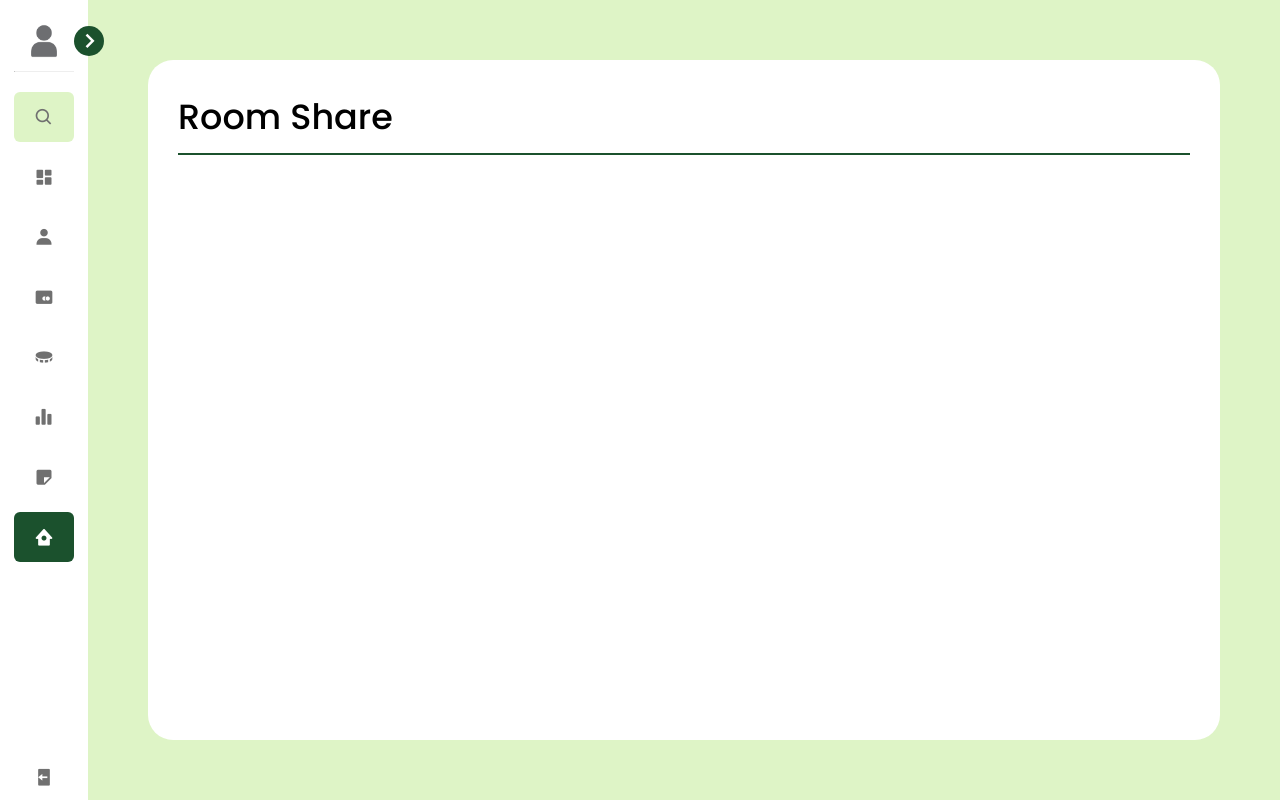
After one commit to Rolfdood/App_Dev_Final, a PHP site: page /php/share.php in a window 1280 px wide. The commit adds this page. Run offline with PHP 8.4, Linux system fonts and the light colour scheme.

Commit message:
CARPIO - June 25, 2024
Added user side pages.
Created different folders.
Added script for navbar.

```diff
--- a/Stylesheets/general.css
+++ /dev/null
@@ -1,4 +0,0 @@
-* {
-    margin: 0;
-    padding: 0;
-}
--- a/index.php
+++ b/index.php
@@ -29,6 +29,8 @@ if (isset($_POST["login"]) && $_POST["register"] == "") {
       </div>
       <br>
     </form>
+
+    <a href="php/dashboard.php">Dashboard</a>
   </div>
 </body>
 
--- /dev/null
+++ b/php/share.php
@@ -0,0 +1,25 @@
+<!DOCTYPE html>
+<html lang="en">
+    <head>
+        <meta charset="UTF-8">
+        <meta name="viewport" content="width=device-width, initial-scale=1.0">
+        <link href='https://unpkg.com/boxicons@2.1.4/css/boxicons.min.css' rel='stylesheet'>
+        <link rel="stylesheet" href="../styles/general.css">
+        <link rel="stylesheet" href="../styles/user.css">
+        <title>Dashboard</title>
+    </head>
+
+    <body>
+        <!-- NAVBAR -->
+        <?php
+            $current = 'rmshare';
+            include "sidebar.php";
+        ?>
+
+        <!-- CONTAINER -->
+        <section class="container">
+            <h1>Room Share</h1>
+            <hr>
+        </section>
+    </body>
+</html>
--- /dev/null
+++ b/php/sidebar.php
@@ -0,0 +1,83 @@
+<nav class="sidebar close">
+    <header>
+        <div class="image-text">
+            <span class="image">
+                <img src="../src/user_default.png" alt="logo">
+            </span>
+
+            <div class="text header-text">
+                <!-- INPUT!!! -->
+                 <!-- USE SESSION -->
+                <span class="uname">TEST 1</span>
+                <span class="userID">UID: 0000000001</span>
+            </div>
+        </div>
+
+        <i class='bx bx-chevron-right toggle'></i>
+    </header>
+
+    <hr>
+
+    <div class="menu-bar">
+        <div class="menu">
+            <li class="search-box">
+                    <i class='bx bx-search icon'></i>
+                    <input type="search" name="" id="" placeholder="SEARCH">
+            </li>
+            <ul class="menu-links">
+                <li class="nav-link" <?php if ($current == 'dashboard') echo 'id="current"'; ?>>
+                    <a href="dashboard.php" id="">
+                        <i class='bx bxs-dashboard icon' ></i>
+                        <span class="text nav-text">Dashboard</span>
+                    </a>
+                </li>
+                <li class="nav-link" <?php if ($current == 'profile') echo 'id="current"'; ?>>
+                    <a href="profile.php" id="">
+                        <i class='bx bxs-user icon' ></i>
+                        <span class="text nav-text">Profile</span>
+                    </a>
+                </li>
+                <li class="nav-link" <?php if ($current == 'expense') echo 'id="current"'; ?>>
+                    <a href="expense.php" id="">
+                        <i class='bx bxs-credit-card-alt icon' ></i>
+                        <span class="text nav-text">Expenses</span>
+                    </a>
+                </li>
+                <li class="nav-link" <?php if ($current == 'income') echo 'id="current"'; ?>>
+                    <a href="income.php" id="">
+                        <i class='bx bxs-coin icon' ></i>
+                        <span class="text nav-text">Income</span>
+                    </a>
+                </li>
+                <li class="nav-link" <?php if ($current == 'summary') echo 'id="current"'; ?>>
+                    <a href="summary.php" id="">
+                        <i class='bx bxs-bar-chart-alt-2 icon' ></i>
+                        <span class="text nav-text">Summary</span>
+                    </a>
+                </li>
+                <li class="nav-link" <?php if ($current == 'budget') echo 'id="current"'; ?>>
+                    <a href="budget.php" id="">
+                        <i class='bx bxs-note icon' ></i>
+                        <span class="text nav-text">Budget Plan</span>
+                    </a>
+                </li>
+                <li class="nav-link" <?php if ($current == 'rmshare') echo 'id="current"'; ?>>
+                    <a href="share.php" id="">
+                        <i class='bx bxs-home-circle icon' ></i>
+                        <span class="text nav-text">Room Share</span>
+                    </a>
+                </li>
+            </ul>
+        </div>
+        <div class="bottom-content">
+            <li class="nav-link">
+                <a href="#" id="">
+                    <i class='bx bxs-log-out icon' ></i>
+                    <span class="text nav-text">Log Out</span>
+                </a>
+            </li>
+        </div>
+    </div>
+
+    <script src="../scripts/sidebar.js"></script>
+</nav>
--- /dev/null
+++ b/scripts/sidebar.js
@@ -0,0 +1,8 @@
+const body = document.querySelector("body"),
+    sidebar = document.querySelector(".sidebar"),
+    toggle = document.querySelector(".toggle"),
+    btn_search = document.querySelector(".search-box");
+
+    toggle.addEventListener("click", () => {
+        sidebar.classList.toggle("close");
+    });
--- /dev/null
+++ b/styles/general.css
@@ -0,0 +1,29 @@
+@import url('https://fonts.googleapis.com/css2?family=Poppins:ital,wght@0,100;0,200;0,300;0,400;0,500;0,600;0,700;0,800;0,900;1,100;1,200;1,300;1,400;1,500;1,600;1,700;1,800;1,900&display=swap');
+
+:root {
+    --body-color: #DEF4C6;
+    --sidebar-color: #FFF;
+    --primary-color: #1B512D;
+    --primary-color-light: #DEF4C6;
+    --toggle-color: #DDD;
+    --text-color: #707070;
+    --container-color: #fff;
+
+    --transition-1: all 0.2s ease;
+    --transition-2: all 0.3s ease;
+    --transition-3: all 0.4s ease;
+    --transition-4: all 0.5s ease;
+}
+
+* {
+    margin: 0;
+    padding: 0;
+    font-family: "Poppins", sans-serif;
+    box-sizing: border-box;
+}
+
+body {
+    width: 100%;
+    height: 100%;
+    background: var(--body-color);
+}
--- /dev/null
+++ b/styles/user.css
@@ -0,0 +1,204 @@
+@import url("general.css");
+
+body {
+    height: 100vh;
+    background: var(--body-color);
+    position: absolute;
+    top: 0;
+}
+
+/* SIDEBAR */
+.sidebar {
+    position: fixed;
+    top: 0;
+    left: 0;
+    height: 100%;
+    width: 250px;
+    padding: 10px 14px;
+    background-color: var(--sidebar-color);
+    transition: var(--transition-4);
+    z-index: 100;
+    padding-top: 20px;
+}
+
+.sidebar.close {
+    width: 88px;
+}
+
+.sidebar .text {
+    font-size: 16px;
+    font-weight: 500;
+    color: var(--text-color);
+    transition: var(--transition-2);
+    white-space: nowrap;
+}
+
+.sidebar.close .text {
+    opacity: 0;
+}
+
+.sidebar .image {
+    min-width: 60px;
+    display: flex;
+    align-items: center;
+    justify-content: center;
+}
+
+
+.sidebar li {
+    height: 50px;
+    margin-top: 10px;
+    list-style: none;
+    display: flex;
+    align-items: center;
+}
+
+.sidebar li .icon {
+    display: flex;
+    align-items: center;
+    justify-content: center;
+    font-size: 20px;
+    min-width: 60px;
+}
+
+.sidebar li .icon ,
+.sidebar li .text {
+    color: var(--text-color);
+    transition: var(--transition-1);
+}
+
+.sidebar header {
+    position: relative;
+}
+
+.sidebar .image-text img {
+    width: 40px;
+    border-radius: 6px;
+}
+
+.sidebar header .image-text {
+    display: flex;
+    align-items: center;
+}
+
+header .image-text .header-text {
+    display: flex;
+    flex-direction: column;
+}
+
+.header-text .uname {
+    font-weight: 600;
+}
+
+.header-text .userID {
+    margin-top: -2px;
+    font-size: 12px;
+}
+
+.sidebar header .toggle {
+    position: absolute;
+    top: 50%;
+    right: -30px;
+    transform: translateY(-50%) scaleX(-1);
+    height: 30px;
+    width: 30px;
+    background: var(--primary-color);
+    justify-content: center;
+    border-radius: 50%;
+    color: var(--sidebar-color);
+    font-size: 30px;
+    transition: var(--transition-3);
+}
+
+.sidebar.close header .toggle {
+    transform: translateY(-50%);
+}
+
+.sidebar .search-box {
+    background: var(--primary-color-light);
+    border-radius: 6px;
+}
+
+.search-box input {
+    height: 100%;
+    width: 100%;
+    outline: none;
+    border: none;
+    border-radius: 6px;
+    background: var(--primary-color-light);
+}
+
+.sidebar li a {
+    height: 100%;
+    width: 100%;
+    display: flex;
+    align-items: center;
+    text-decoration: none;
+    border-radius: 6px;
+    transition: var(--transition-3);
+}
+
+.sidebar li a:hover {
+    background: var(--primary-color);
+}
+
+.sidebar li a:hover .icon,
+.sidebar li a:hover .text {
+    color: var(--sidebar-color);
+}
+
+#current a {
+    background: var(--primary-color) !important;
+}
+
+#current a .text,
+#current a .icon {
+    color: var(--sidebar-color) !important;
+}
+
+.sidebar .menu-bar {
+    height: calc(100% - 50px);
+    display: flex;
+    flex-direction: column;
+    justify-content: space-between;
+}
+
+hr {
+    border-top: 2px gray;
+    margin-top: 10px;
+    margin-bottom: 10px;
+}
+
+.sidebar.close li a:hover ~ .sidebar.close .text {
+    opacity: 100;
+}
+
+
+/* CONTAINER */
+
+.container {
+    position: relative;
+    margin: 60px;
+    left: 250px;
+    height: calc(100% - 120px);
+    width: calc(100% - 370px);
+    background: var(--container-color);
+    transition: var(--transition-4);
+    border-radius: 25px;
+    padding: 30px;
+}
+
+.sidebar.close ~ .container {
+    left: 88px;
+    width: calc(100% - 208px);
+}
+
+h1 {
+    font-size: 35px;
+    font-weight: 500;
+}
+
+.container hr {
+    border: 1px solid var(--primary-color);
+    margin-top: 10px;
+}
```
Also changed, not shown: php/budget.php (added, +25 -0 lines), php/dashboard.php (added, +25 -0 lines), php/expense.php (added, +25 -0 lines), php/income.php (added, +25 -0 lines), php/profile.php (added, +25 -0 lines), php/summary.php (added, +25 -0 lines), php/login.php (renamed from login.php), php/register.php (renamed from register.php), src/_.png (added), src/user_default.png (added), styles/register.css (renamed from Stylesheets/register.css).
